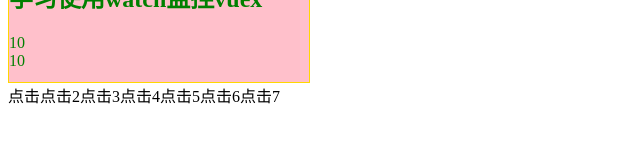
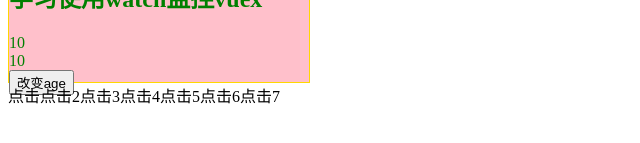
Before and after one commit to chenkitchen/chen_webpack_create_vue_cli, a Vue app in the folder webpack_create_vue_cli/: page /#/ in a window 1280 px wide. Shown: the part 327-470 px from the top of the page, without its empty margins (0-640 px from the left). Built offline with nearby package versions, Linux system fonts and the light colour scheme.

Commit message:
vuex监控的另一种方式

```diff
--- a/webpack_create_vue_cli/src/components/Test.vue
+++ b/webpack_create_vue_cli/src/components/Test.vue
@@ -17,6 +17,7 @@
             <h2>学习使用watch监控vuex</h2>
             <div>{{ $store.state.age }}</div>
             <div>{{ age }}</div>
+            <button @click="changeAge">改变age</button>
         </div>
     </div>
 </template>
@@ -34,10 +35,22 @@ export default {
         changLang() {
             this.lang = this.lang === "zh-CN" ? "en-US" : "zh-CN";
             this.$i18n.locale = this.lang;
+        },
+        changeAge() {
+            let age = this.age
+            this.$store.commit('updateAge', ++age)
         }
     },
     computed: {
         ...mapState(['age']),
+    },
+    watch: {
+        age(val) {
+            console.log('age发生改变了', val);
+        },
+        '$store.state.age': function (val) {
+            console.log('age的监控方式2', val);
+        }
     }
 }
 </script>
```
